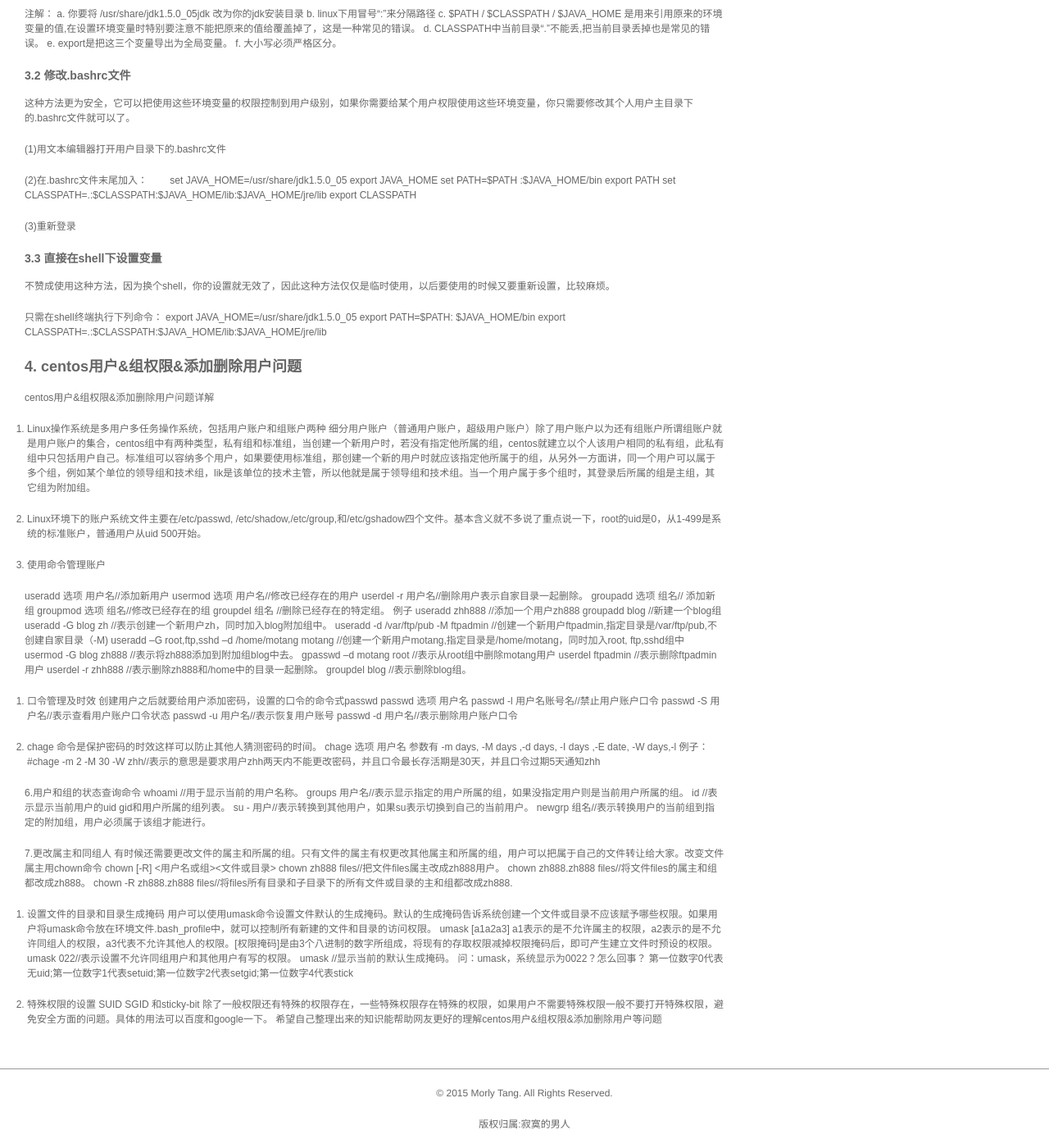
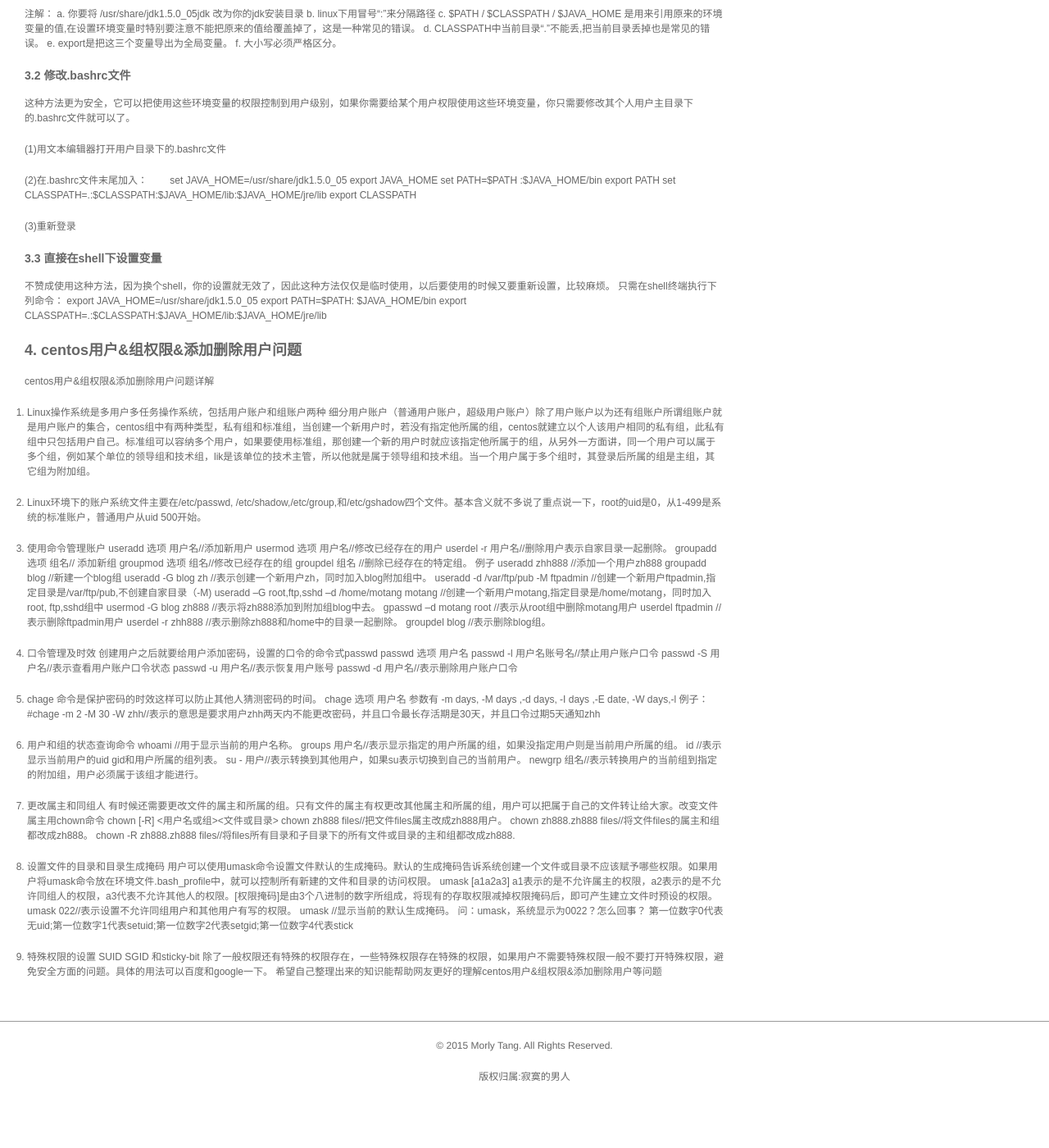
Before and after one commit to Motang/motang.github.io, a Jekyll site: the page built from _posts/2015-02-05-Linux学习笔记.md, in a window 1280 px wide and 1400 px high, scrolled down 2266 px. Shown: the whole window at 82% size. Built offline with Jekyll 4.4.1, drawn with Linux system fonts in a browser that asks for light colours; after the commit the page ends 3608 px from its top, so only the background shows below that.

Commit message:
linux学习笔记

```diff
--- a/_posts/2015-02-05-Linux学习笔记.md
+++ b/_posts/2015-02-05-Linux学习笔记.md
@@ -130,12 +130,10 @@ export PATH
 set CLASSPATH=.:$CLASSPATH:$JAVA_HOME/lib:$JAVA_HOME/jre/lib
 export CLASSPATH
 
-
 (3)重新登录
 
 ### 3.3 直接在shell下设置变量
 不赞成使用这种方法，因为换个shell，你的设置就无效了，因此这种方法仅仅是临时使用，以后要使用的时候又要重新设置，比较麻烦。
-
 只需在shell终端执行下列命令：
 export JAVA_HOME=/usr/share/jdk1.5.0_05
 export PATH=$PATH: $JAVA_HOME/bin
@@ -150,7 +148,6 @@ centos用户&组权限&添加删除用户问题详解
 2.  Linux环境下的账户系统文件主要在/etc/passwd, /etc/shadow,/etc/group,和/etc/gshadow四个文件。基本含义就不多说了重点说一下，root的uid是0，从1-499是系统的标准账户，普通用户从uid 500开始。
 
 3.  使用命令管理账户
-
 useradd 选项  用户名//添加新用户
 usermod 选项  用户名//修改已经存在的用户
 userdel -r    用户名//删除用户表示自家目录一起删除。
@@ -182,21 +179,21 @@ chage 选项 用户名
 参数有 -m days, -M days ,-d days, -I days ,-E date, -W days,-l
 例子：#chage -m 2 -M 30 -W zhh//表示的意思是要求用户zhh两天内不能更改密码，并且口令最长存活期是30天，并且口令过期5天通知zhh
 
-6.用户和组的状态查询命令
+6.  用户和组的状态查询命令
 whoami //用于显示当前的用户名称。
 groups 用户名//表示显示指定的用户所属的组，如果没指定用户则是当前用户所属的组。
 id //表示显示当前用户的uid gid和用户所属的组列表。
 su - 用户//表示转换到其他用户，如果su表示切换到自己的当前用户。
 newgrp 组名//表示转换用户的当前组到指定的附加组，用户必须属于该组才能进行。
 
-7.更改属主和同组人
+7.  更改属主和同组人
 有时候还需要更改文件的属主和所属的组。只有文件的属主有权更改其他属主和所属的组，用户可以把属于自己的文件转让给大家。改变文件属主用chown命令
 chown [-R] <用户名或组><文件或目录>
 chown zh888 files//把文件files属主改成zh888用户。
 chown zh888.zh888 files//将文件files的属主和组都改成zh888。
 chown -R zh888.zh888 files//将files所有目录和子目录下的所有文件或目录的主和组都改成zh888.
 
-6.  设置文件的目录和目录生成掩码
+8.  设置文件的目录和目录生成掩码
 用户可以使用umask命令设置文件默认的生成掩码。默认的生成掩码告诉系统创建一个文件或目录不应该赋予哪些权限。如果用户将umask命令放在环境文件.bash_profile中，就可以控制所有新建的文件和目录的访问权限。
 umask [a1a2a3]
 a1表示的是不允许属主的权限，a2表示的是不允许同组人的权限，a3代表不允许其他人的权限。[权限掩码]是由3个八进制的数字所组成，将现有的存取权限减掉权限掩码后，即可产生建立文件时预设的权限。
@@ -205,7 +202,7 @@ umask //显示当前的默认生成掩码。
 问：umask，系统显示为0022？怎么回事？
 第一位数字0代表无uid;第一位数字1代表setuid;第一位数字2代表setgid;第一位数字4代表stick
 
-7.  特殊权限的设置
+9.  特殊权限的设置
 SUID SGID 和sticky-bit
 除了一般权限还有特殊的权限存在，一些特殊权限存在特殊的权限，如果用户不需要特殊权限一般不要打开特殊权限，避免安全方面的问题。具体的用法可以百度和google一下。
 希望自己整理出来的知识能帮助网友更好的理解centos用户&组权限&添加删除用户等问题
```
